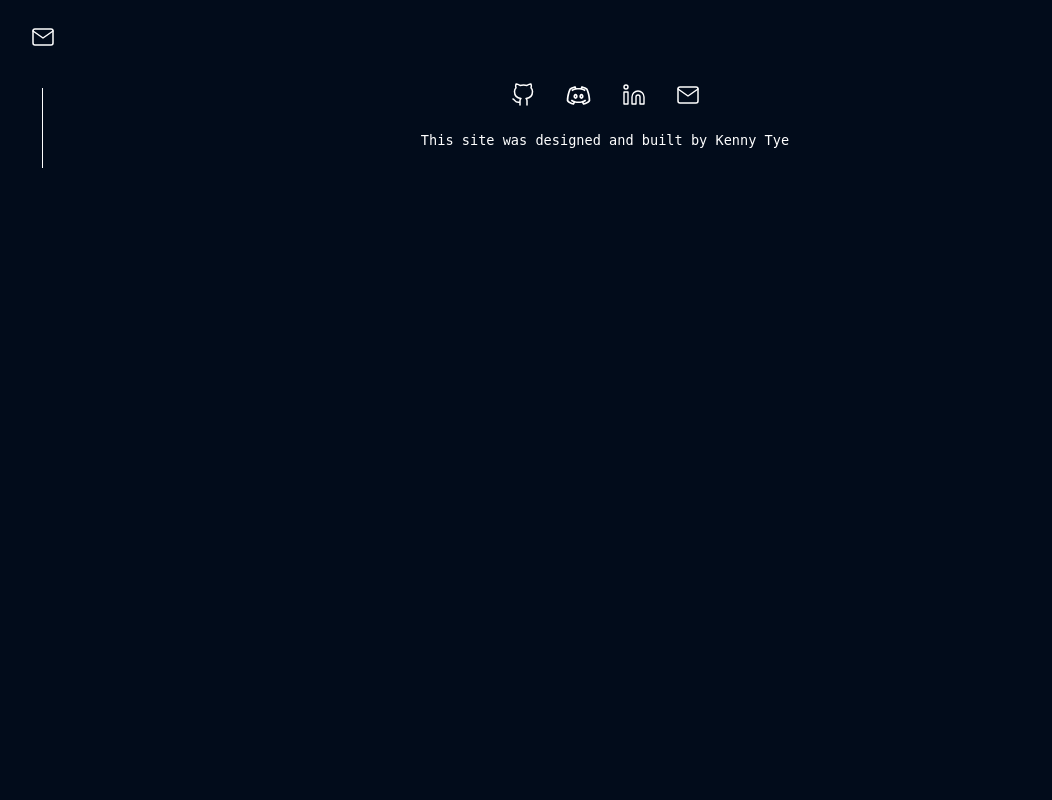
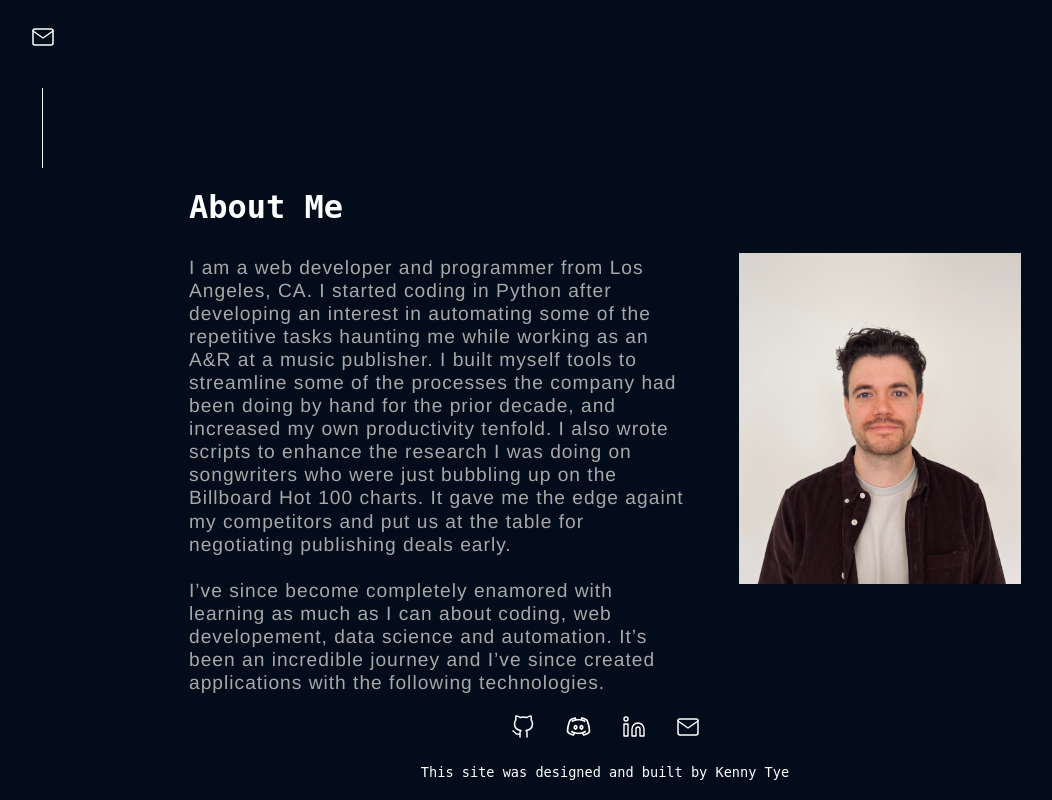
Before and after one commit to kennynumbertwo/portfolio, a Next.js app: page / in a window 1280 px wide. Shown: the part 632-1432 px from the top of the page, without its empty margins (35-1087 px from the left). Before the commit the page ends 800 px from the top, so only its background shows below. Built offline with nearby package versions, Linux system fonts and the light colour scheme.

Commit message:
updated hamburger menu and aboutMe section

```diff
--- /dev/null
+++ b/components/AboutMe.tsx
@@ -0,0 +1,36 @@
+import styles from '../styles/AboutMe.module.css';
+import Image from 'next/image';
+import headshot from '../public/headshot_sized.jpg';
+
+function AboutMe() {
+  return (
+    <section className={styles.container}>
+      <div className={styles.leftSection}>
+        <h2 className={styles.header}>About Me</h2>
+        <div className={styles.textWrapper}>
+          <p className={styles.text}>
+            I am a web developer and programmer from Los Angeles, CA. I started
+            coding in Python after developing an interest in automating some of
+            the repetitive tasks haunting me while working as an A&R at a music
+            publisher. I built myself tools to streamline some of the processes
+            the company had been doing by hand for the prior decade, and
+            increased my own productivity tenfold. I also wrote scripts to
+            enhance the research I was doing on songwriters who were just
+            bubbling up on the Billboard Hot 100 charts. It gave me the edge
+            againt my competitors and put us at the table for negotiating
+            publishing deals early. {'\n'} {'\n'}
+            I’ve since become completely enamored with learning as much as I can
+            about coding, web developement, data science and automation. It’s
+            been an incredible journey and I’ve since created applications with
+            the following technologies.
+          </p>
+        </div>
+      </div>
+      <div className={styles.rightSection}>
+        <Image src={headshot} width={399} height={468} />
+      </div>
+    </section>
+  );
+}
+
+export default AboutMe;
--- a/components/Navbar.tsx
+++ b/components/Navbar.tsx
@@ -26,7 +26,7 @@ function Navbar({ navItemLeft, navItemsRight, isMobile }: NavbarProps) {
     if (isActive) {
       setTimeout(() => {
         setIsShowing(false);
-      }, 200);
+      }, 240);
     }
   };
 
--- /dev/null
+++ b/components/Skill.tsx
@@ -0,0 +1,5 @@
+function Skill() {
+  return <div>Skill</div>;
+}
+
+export default Skill;
--- a/components/icons/Github.tsx
+++ b/components/icons/Github.tsx
@@ -7,9 +7,9 @@ function GithubIcon() {
       viewBox="0 0 24 24"
       fill="none"
       stroke="white"
-      stroke-width="1.5"
-      stroke-linecap="round"
-      stroke-linejoin="round"
+      strokeWidth="1.5"
+      strokeLinecap="round"
+      strokeLinejoin="round"
     >
       <path d="M9 19c-5 1.5-5-2.5-7-3m14 6v-3.87a3.37 3.37 0 0 0-.94-2.61c3.14-.35 6.44-1.54 6.44-7A5.44 5.44 0 0 0 20 4.77 5.07 5.07 0 0 0 19.91 1S18.73.65 16 2.48a13.38 13.38 0 0 0-7 0C6.27.65 5.09 1 5.09 1A5.07 5.07 0 0 0 5 4.77a5.44 5.44 0 0 0-1.5 3.78c0 5.42 3.3 6.61 6.44 7A3.37 3.37 0 0 0 9 18.13V22"></path>
     </svg>
--- a/components/icons/LinkedIn.tsx
+++ b/components/icons/LinkedIn.tsx
@@ -7,9 +7,9 @@ function LinkedInIcon() {
       viewBox="0 0 24 24"
       fill="none"
       stroke="white"
-      stroke-width="1.4"
-      stroke-linecap="round"
-      stroke-linejoin="round"
+      strokeWidth="1.4"
+      strokeLinecap="round"
+      strokeLinejoin="round"
     >
       <path d="M16 8a6 6 0 0 1 6 6v7h-4v-7a2 2 0 0 0-2-2 2 2 0 0 0-2 2v7h-4v-7a6 6 0 0 1 6-6z"></path>
       <rect x="2" y="9" width="4" height="12"></rect>
--- a/components/icons/Mail.tsx
+++ b/components/icons/Mail.tsx
@@ -7,9 +7,9 @@ function MailIcon() {
       viewBox="0 0 24 24"
       fill="none"
       stroke="white"
-      stroke-width="1.5"
-      stroke-linecap="round"
-      stroke-linejoin="round"
+      strokeWidth="1.5"
+      strokeLinecap="round"
+      strokeLinejoin="round"
     >
       <path d="M4 4h16c1.1 0 2 .9 2 2v12c0 1.1-.9 2-2 2H4c-1.1 0-2-.9-2-2V6c0-1.1.9-2 2-2z"></path>
       <polyline points="22,6 12,13 2,6"></polyline>
--- a/pages/index.tsx
+++ b/pages/index.tsx
@@ -4,6 +4,7 @@ import Head from 'next/head';
 import Footer from '../components/Footer';
 import Introduction from '../components/Introduction';
 import LinkFooter from '../components/LinkFooter';
+import AboutMe from '../components/AboutMe';
 import Navbar from '../components/Navbar';
 import styles from '../styles/Home.module.css';
 
@@ -40,6 +41,7 @@ const Home: NextPage = () => {
         isMobile={isMobile}
       />
       <Introduction />
+      <AboutMe />
       <LinkFooter />
       <Footer />
     </div>
--- /dev/null
+++ b/styles/AboutMe.module.css
@@ -0,0 +1,40 @@
+.container {
+  width: 65%;
+  display: flex;
+  justify-content: flex-start;
+  align-items: flex-start;
+}
+.header {
+  font-size: 2rem;
+  margin: 0 0 30px;
+}
+.textWrapper {
+  display: flex;
+  justify-content: flex-start;
+  align-items: flex-start;
+}
+.text {
+  color: var(--font-body);
+  font-family: var(--font-family-body);
+  font-size: 1.2rem;
+  font-weight: 200;
+  letter-spacing: 1px;
+  line-height: 120%;
+  white-space: pre-line;
+  padding: 0 50px 0 0;
+}
+.leftSection {
+  display: flex;
+  justify-content: flex-start;
+  align-items: flex-start;
+  flex-direction: column;
+  width: 70%;
+  min-width: 550px;
+  /* border: 1px solid white; */
+  margin-right: auto;
+}
+.rightSection {
+  padding: 65px 0 0;
+  width: 400px;
+  height: 500px;
+}
--- a/styles/Introduction.module.css
+++ b/styles/Introduction.module.css
@@ -1,6 +1,7 @@
 .container {
   width: 65%;
   /* border: 1px solid white; */
+  height: 90vh;
 }
 .hello {
   font-size: 1.5rem;
--- a/styles/Navbar.module.css
+++ b/styles/Navbar.module.css
@@ -35,7 +35,6 @@
   align-items: center;
   padding-right: 15px;
   height: 75px;
-  /* border: 1px solid white; */
   z-index: 2;
   background-color: var(--background-primary);
 }
@@ -48,7 +47,6 @@
   border: none;
   outline: none;
   background-color: transparent;
-  /* border: 1px solid white; */
 }
 
 .hamburger span {
@@ -58,7 +56,7 @@
   background-color: var(--font-header-green);
   left: 0;
   border-radius: 5px;
-  transition: 225ms;
+  transition: 300ms;
 }
 
 .hamburger span:nth-child(1) {
@@ -100,26 +98,32 @@
 
 @media only screen and (max-width: 576px) {
   .container {
-    padding-top: 10px;
+    padding-bottom: 10px;
     width: 100vw;
     flex-direction: column-reverse;
-    height: 150px;
+    justify-content: flex-start;
+    align-items: flex-start;
+    height: 140px;
     overflow: hidden;
     z-index: 1;
+    /* border: 1px solid white; */
   }
   .container.showing {
-    animation: 250ms ease-in-out navbarSlideIn;
+    animation: 300ms ease-in-out navbarSlideIn;
   }
   .container.hidden {
-    animation: 250ms ease-in-out navbarSlideOut;
+    animation: 300ms ease-in-out navbarSlideOut;
   }
   @keyframes navbarSlideIn {
     0% {
       transform: translateY(-100%);
       height: 0px;
+      opacity: 0;
     }
     100% {
       transform: translateY(0);
+      height: 140px;
+      opacity: 1;
     }
   }
   @keyframes navbarSlideOut {
```
Also changed, not shown: components/SkillsList.tsx (added, +19 -0 lines), public/headshot_sized.jpg (added).
